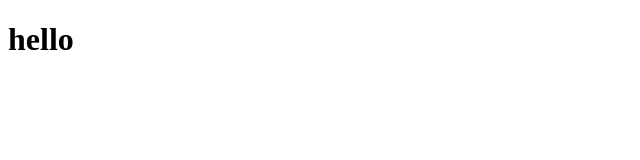
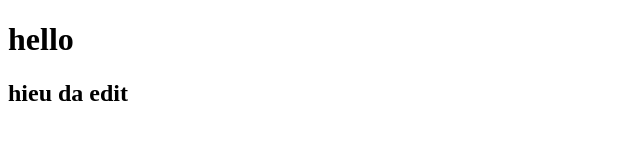
Before and after one commit to hieu4399243/TestGitHub, a plain HTML site: page index.html in a window 1280 px wide. Shown: the whole page, without its empty margins (0-640 px from the left). Drawn offline with Linux system fonts and the light colour scheme.

Commit message:
Update index.html

```diff
--- a/index.html
+++ b/index.html
@@ -7,5 +7,6 @@
 </head>
 <body>
     <h1>hello</h1>
+    <h2>hieu da edit</h2>
 </body>
 </html>
```
